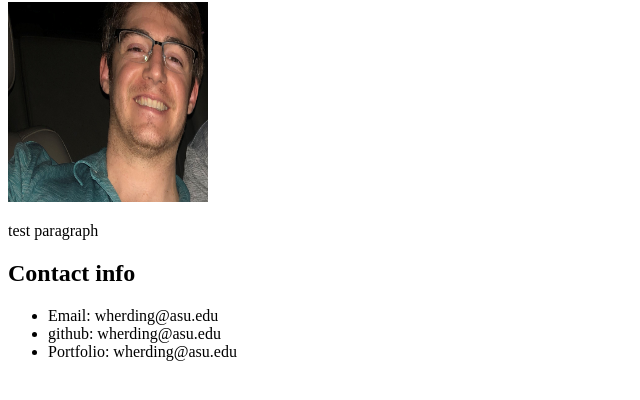
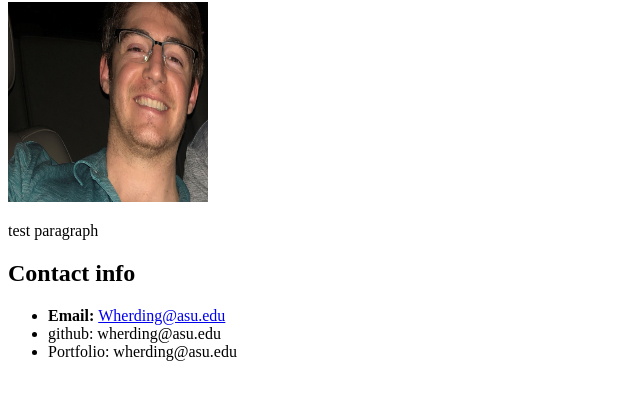
Before and after one commit to wherding/test1, a plain HTML site: page index.html in a window 1280 px wide. Shown: the part 136-536 px from the top of the page, without its empty margins (0-640 px from the left). Drawn offline with Linux system fonts and the light colour scheme.

Commit message:
updated email

```diff
--- a/index.html
+++ b/index.html
@@ -16,7 +16,10 @@
 
     <h2>Contact info</h2>
     <ul>
-        <li>Email: wherding@asu.edu</li>
+        <li>
+            <strong>Email: </strong>
+           <a href="mailto:wherding@asu.edu?Subject=Hello%20again">Wherding@asu.edu</a>
+        </li>
         <li>github: wherding@asu.edu</li>
         <li>Portfolio: wherding@asu.edu</li>
     </ul>
```
